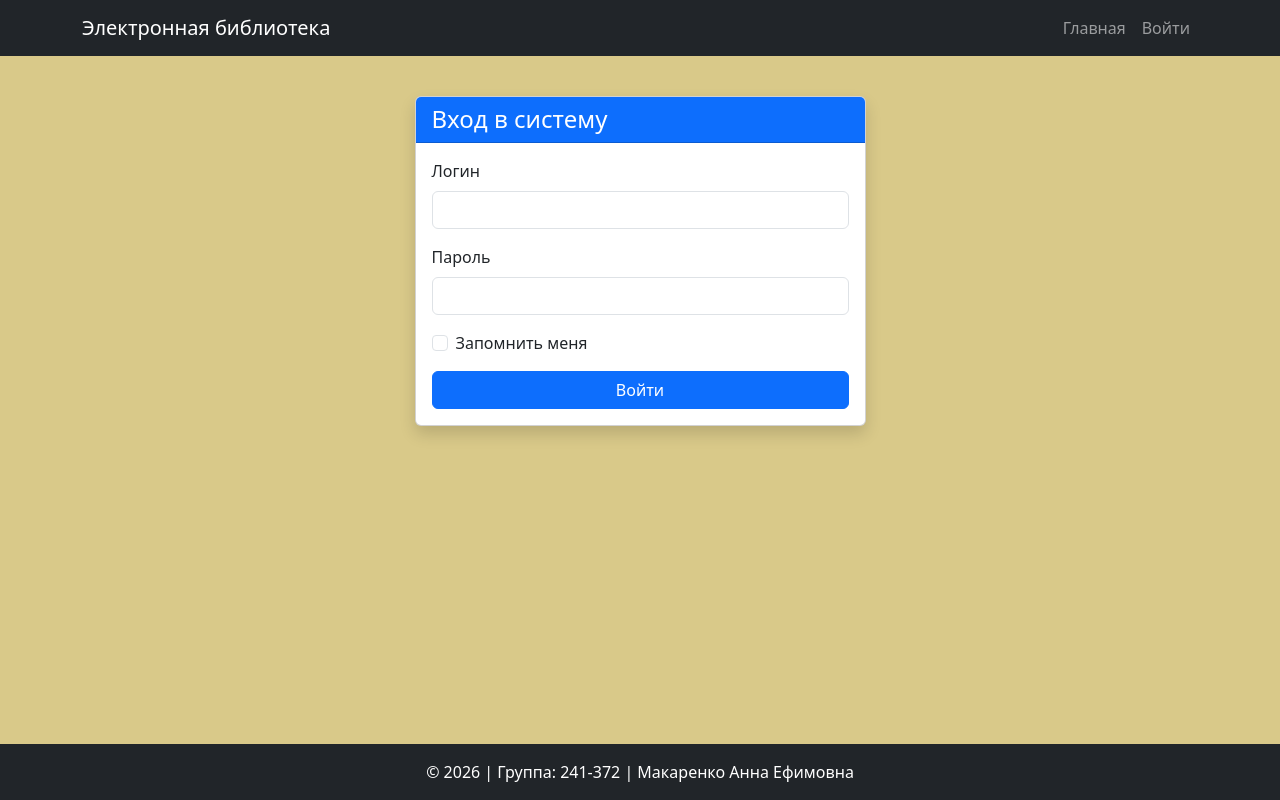
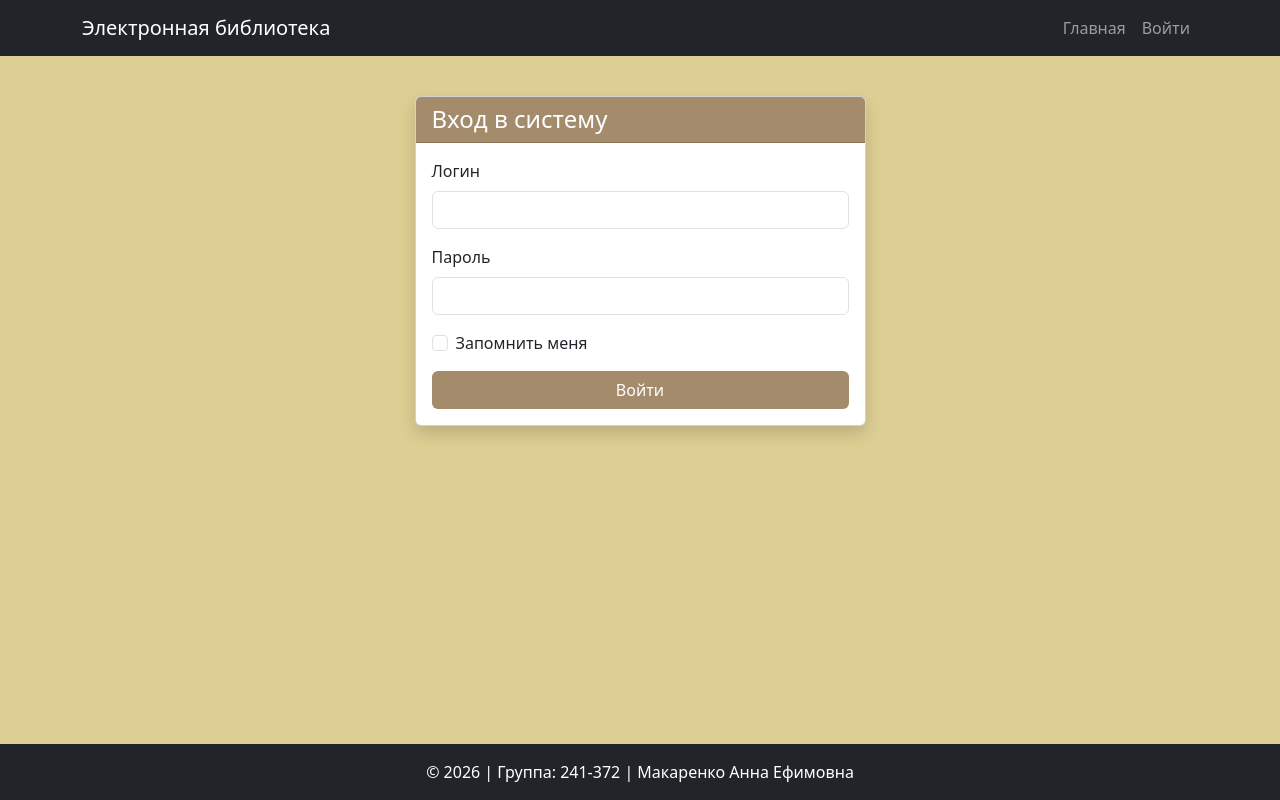
Before and after one commit to annamakarrenko/library-exam, a Flask app: page /auth/login in a window 1280 px wide. Run offline with Flask 3, Linux system fonts and the light colour scheme; some libraries are stand-ins or nearby versions.

Commit message:
Complete library project

```diff
--- a/app/static/styles.css
+++ b/app/static/styles.css
@@ -1,5 +1,5 @@
 body {
-    background-color: #d9c989;
+    background-color: #ddce93;
 }
 
 .card {
@@ -48,3 +48,18 @@ main {
     border-color: #000000;
     color: white;
 }
+
+.bg-beige {
+    background-color: #a38b6b;
+}
+
+.btn-beige {
+    background-color: #a38b6b;
+    color: #ffffff;
+}
+
+.btn-beige:hover {
+    background-color: #9c8261;
+    color: #ffffff;
+    border-color: #000000;
+}
--- a/app/templates/login.html
+++ b/app/templates/login.html
@@ -4,7 +4,7 @@
 <div class="row justify-content-center">
     <div class="col-md-5">
         <div class="card shadow">
-            <div class="card-header bg-primary text-white">
+            <div class="card-header bg-beige text-white">
                 <h4 class="mb-0">Вход в систему</h4>
             </div>
             <div class="card-body">
@@ -21,7 +21,7 @@
                         <input type="checkbox" class="form-check-input" id="remember" name="remember">
                         <label class="form-check-label" for="remember">Запомнить меня</label>
                     </div>
-                    <button type="submit" class="btn btn-primary w-100">Войти</button>
+                    <button type="submit" class="btn btn-beige w-100">Войти</button>
                 </form>
             </div>
         </div>
```
